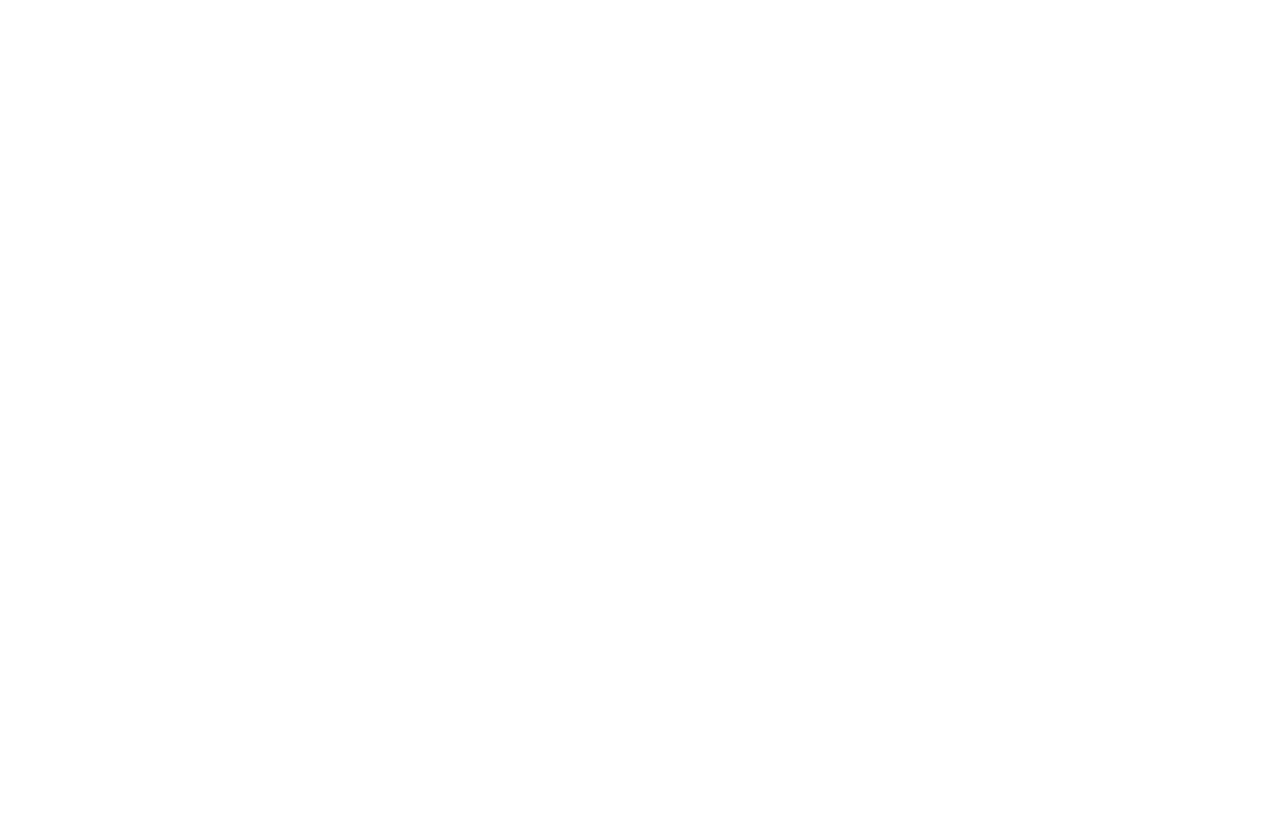
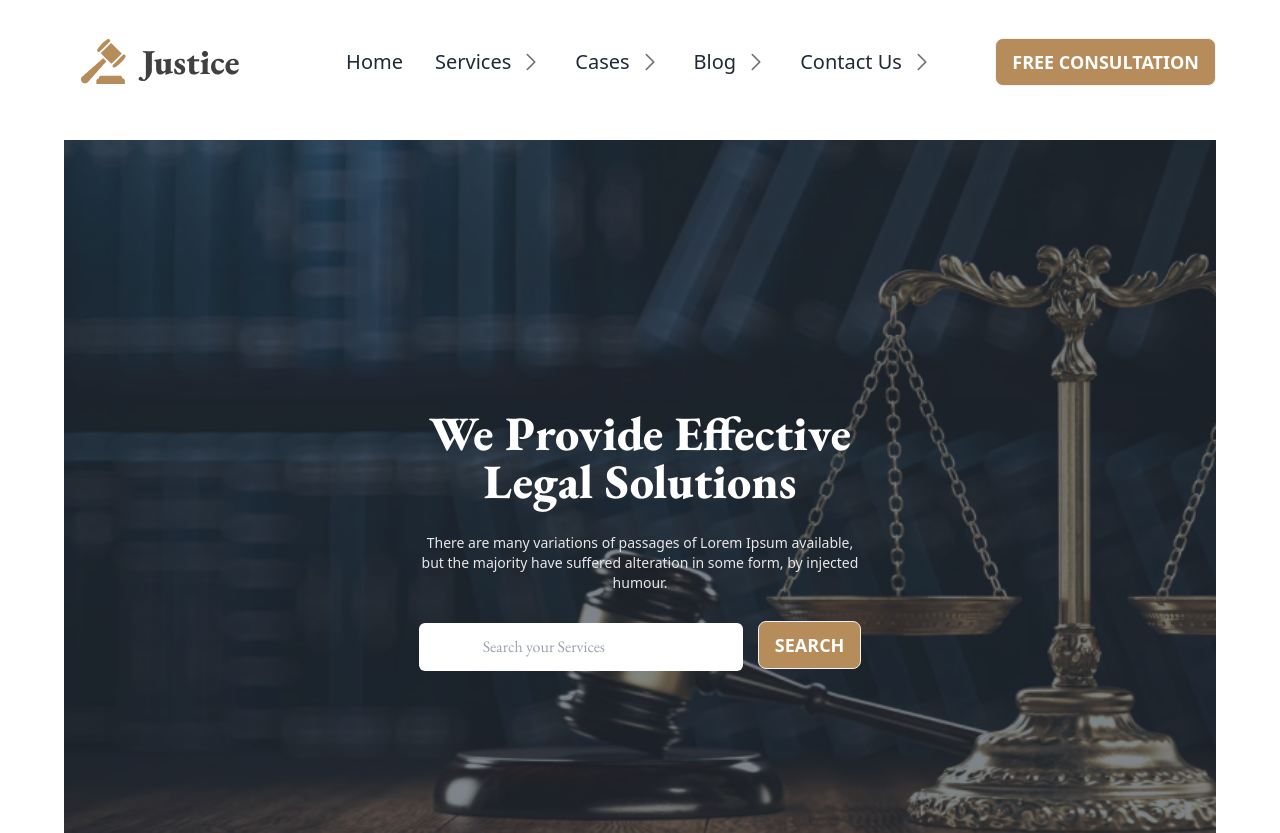
Before and after one commit to 12usama/justice, a plain HTML site: page index.html in a window 1280 px wide. Shown: the top 833 px of the page. Before the commit the page ends 800 px from the top, so only its background shows below. Drawn offline with nearby package versions, Linux system fonts and the light colour scheme.

Commit message:
banner done

```diff
--- a/index.html
+++ b/index.html
@@ -26,14 +26,70 @@
         }
     </script>
     <style>
-        .eb-gara{
+        .eb-gara {
             font-family: 'EB Garamond', serif;
         }
     </style>
 </head>
+
 <body class="eb-gara">
     <header>
-
+        <!-- navbar -->
+        <div class="navbar bg-base-100 lg:px-16 mt-6">
+            <div class="navbar-start">
+                <div class="dropdown">
+                    <label tabindex="0" class="btn btn-ghost lg:hidden">
+                        <svg xmlns="http://www.w3.org/2000/svg" class="h-5 w-5" fill="none" viewBox="0 0 24 24"
+                            stroke="currentColor">
+                            <path stroke-linecap="round" stroke-linejoin="round" stroke-width="2"
+                                d="M4 6h16M4 12h8m-8 6h16" />
+                        </svg>
+                    </label>
+                    <ul tabindex="0"
+                        class="menu menu-sm dropdown-content mt-3 z-[1] p-2 shadow bg-base-100 rounded-box w-52">
+                        <li><a class="text-lg font-sans">Home </a></li>
+                        <li><a class="text-lg font-sans">Services <img src="Frame.jpg" alt=""></a></li>
+                        <li><a class="text-lg font-sans">Cases <img src="Frame.jpg" alt=""></a></li>
+                        <li><a class="text-lg font-sans">Blog <img src="Frame.jpg" alt=""></a></li>
+                        <li><a class="text-lg font-sans"> Contact Us <img src="Frame.jpg" alt=""></a></li>
+                    </ul>
+                </div>
+                <a class="btn btn-ghost normal-case text-xl"> <img src="images/logo2.png" alt=""></a>
+            </div>
+            <div class="navbar-center hidden lg:flex">
+                <ul class="menu menu-horizontal px-1">
+                    <li><a class="text-xl font-sans">Home</a></li>
+                    <li><a class="text-xl font-sans">Services <img src="Frame.jpg" alt=""></a></li>
+                    <li><a class="text-xl font-sans">Cases <img src="Frame.jpg" alt=""></a></li>
+                    <li><a class="text-xl font-sans">Blog <img src="Frame.jpg" alt=""></a></li>
+                    <li><a class="text-xl font-sans">Contact Us <img src="Frame.jpg" alt=""></a></li>
+                </ul>
+            </div>
+            <div class="navbar-end">
+                <a class="btn bg-justice-color text-white px-4 text-lg font-sans">Free Consultation</a>
+            </div>
+        </div>
+        <!-- nav done -->
+        <!-- banner section -->
+        <div class="px-8 pt-10 lg:px-16 py-20">
+            <div class="hero min-h-screen " style="background-image: url('../images/banner.png');">
+                <div class="hero-overlay bg-opacity-60"></div>
+                <div class="hero-content text-center text-neutral-content">
+                    <div class="max-w-md">
+                        <h1 class="mb-7 text-2xl font-extrabold text-[#FFF] lg:text-5xl">We Provide Effective Legal
+                            Solutions</h1>
+                        <p class="mb-7 text-xs font-sans text-[#E7E7E7] lg:text-sm">There are many variations of
+                            passages of Lorem Ipsum available, but the majority have suffered alteration in some form,
+                            by injected humour.</p>
+                        <input type="text" placeholder="Search your Services"
+                            class="px-4 lg:px-16 py-3 rounded-md mr-3">
+                        <input type="submit" value="Search"
+                            class="btn bg-justice-color text-white px-2 lg:px-4 text-lg font-sans">
+                    </div>
+                </div>
+            </div>
+        </div>
+        <!-- banner done -->
     </header>
     <main>
 
```
Also changed, not shown: Frame.jpg (added). Lines whose indentation alone changed are shown as unchanged.
